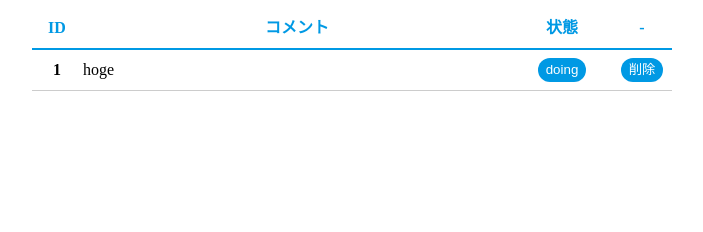
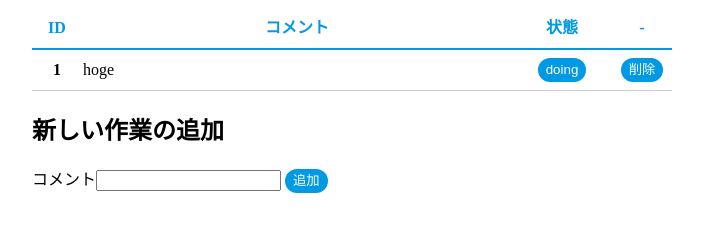
Before and after one commit to kanoemon/vuejs-todo, a plain HTML site: page index.html in a window 1280 px wide. Shown: the whole page, without its empty margins (288-991 px from the left). Drawn offline with nearby package versions, Linux system fonts and the light colour scheme.

Commit message:
todoアイテムの追加

```diff
--- a/index.html
+++ b/index.html
@@ -33,6 +33,13 @@
       </tbody>
     </table>
     <!-- 新規登録フォーム -->
+    <h2>新しい作業の追加</h2>
+    <form v-on:submit.prevent="doAdd">
+      <label>
+        コメント<input type="text" ref="comment">
+      </label>
+      <button type="submit">追加</button>
+    </form>
   </div>
   <script src="https://cdn.jsdelivr.net/npm/vue@2.5.16/dist/vue.js"></script>
   <script src="main.js"></script>
--- a/main.js
+++ b/main.js
@@ -10,6 +10,19 @@ const app = new Vue({
     ]
   },
   methods: {
+    doAdd: function(event, value) {
+      var comment = this.$refs.comment
+      if (!comment.value.length) {
+        return
+      }
 
+      this.todos.push({
+        id: 3,
+        comment: comment.value,
+        state: 0
+      })
+
+      comment.value = ''
+    }
   }
 })
```
